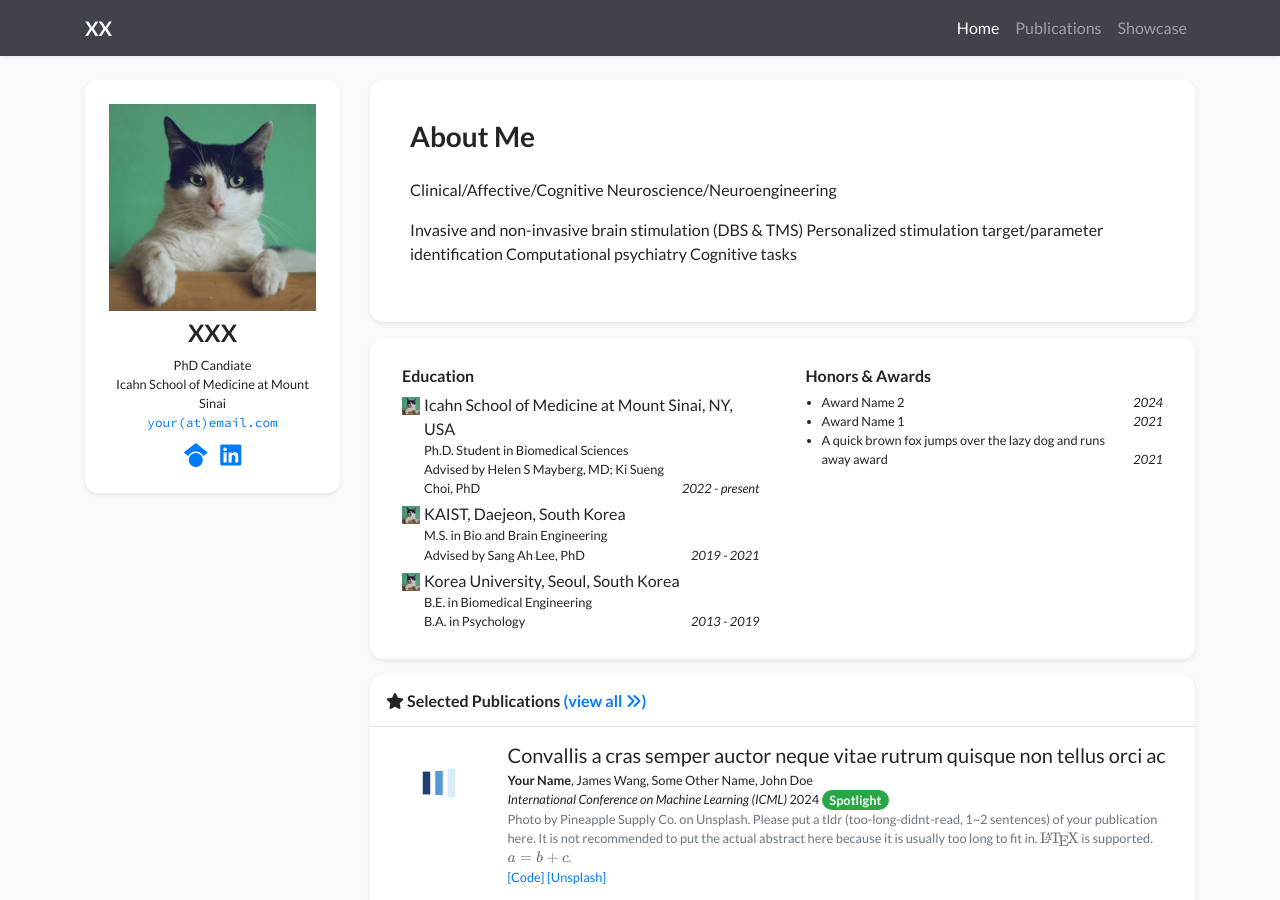
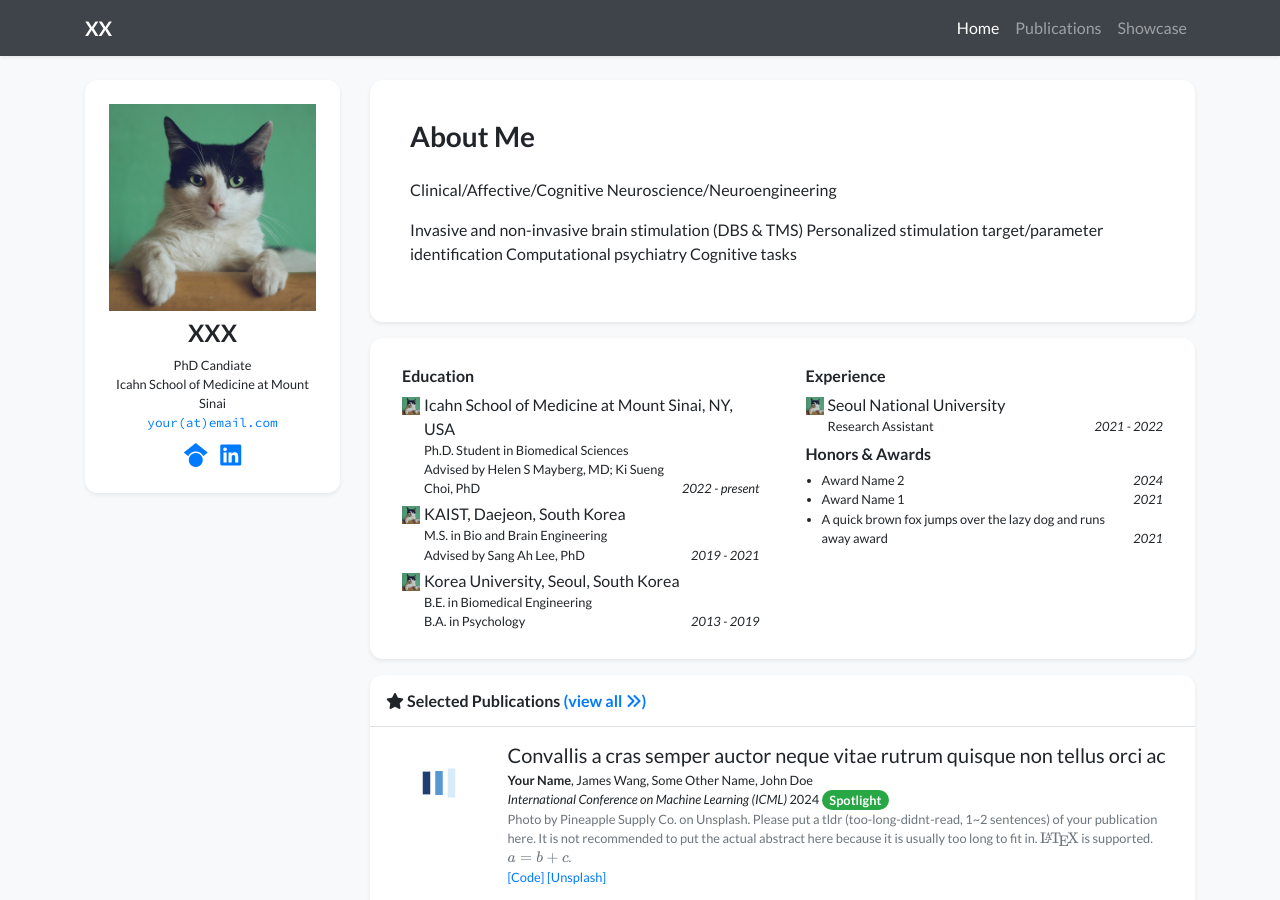
Before and after one commit to ha-neul-song/ha-neul-song.github.io, a Jekyll site: the page built from index.html, in a window 1280 px wide and 900 px high. Built offline with Jekyll 4.4.1, drawn with Linux system fonts in a browser that asks for light colours; nearby versions of some CDN libraries; a style sheet for code colours, icons or effects is not loaded.

Commit message:
Update profile.yml

```diff
--- a/_data/profile.yml
+++ b/_data/profile.yml
@@ -59,6 +59,12 @@ education:
 #   position: Research Intern
 #   date: Sep. 2019 - Jul. 2021
 
+experience:
+- name: Seoul National University
+  logo: /assets/images/photos/portrait.jpg
+  position: Research Assistant
+  date: 2021 - 2022
+
 awards:
 - name: Award Name 2
   date: 2024
```
